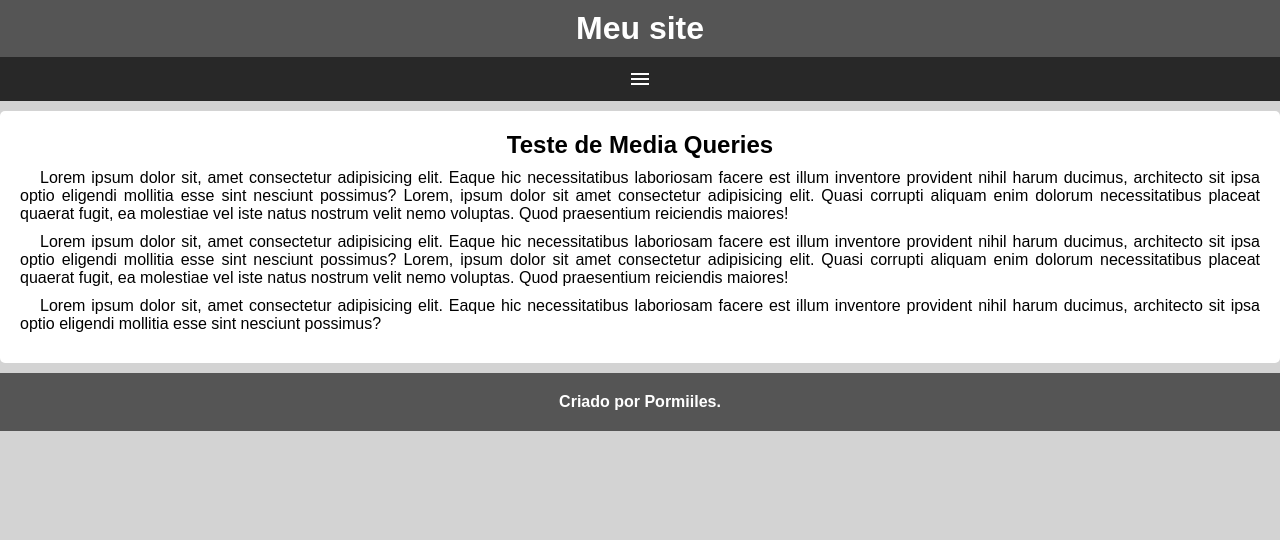
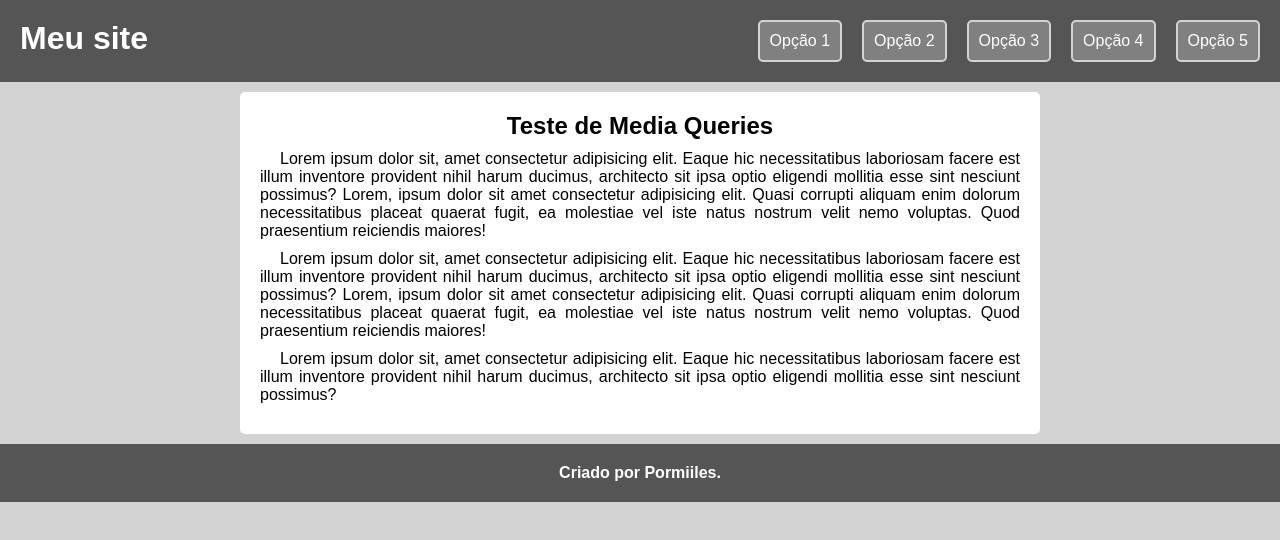
Before and after one commit to Pormiiles/Atividade-MQs-Site, a plain HTML site: page index.html in a window 1280 px wide. Drawn offline with nearby package versions, Linux system fonts and the light colour scheme.

Commit message:
Adaptando para as demais telas

```diff
--- /dev/null
+++ b/estilos/media-queries.css
@@ -0,0 +1,30 @@
+/* Versão para as demais telas */
+
+@media screen and (min-width: 768px) {
+    #burger {
+        display: none;
+    }
+
+    header {
+       display: flex;
+       justify-content: space-between;
+       padding: 10px;
+    }
+
+    header > nav > a {
+        margin: 10px;
+     }
+
+    .menu-nav {
+        display: flex;
+        flex-direction: row;
+    }
+
+    main {
+        width: 800px;
+        margin: auto;
+        margin-top: 10px;
+        margin-bottom: 10px;
+    }
+
+}
--- a/estilos/style.css
+++ b/estilos/style.css
@@ -43,13 +43,13 @@ header > h1 {
 header > nav {
     display: flex;
     flex-direction: column;
-    background-color: gray;
     text-align: center;
 }
 
 header > nav > a {
     padding: 10px;
     border: 2px solid lightgray;
+    background-color: gray;
     color: white;
     text-decoration: none;
     border-radius: 5px;
--- a/index.html
+++ b/index.html
@@ -5,6 +5,7 @@
     <meta name="viewport" content="width=device-width, initial-scale=1.0">
     <link rel="stylesheet" href="https://fonts.googleapis.com/css2?family=Material+Symbols+Outlined:opsz,wght,FILL,GRAD@20..48,100..700,0..1,-50..200"/>
     <link rel="stylesheet" href="estilos/style.css">
+    <link rel="stylesheet" href="estilos/media-queries.css">
     <title>Meu site</title>
 </head>
 <body>
```
